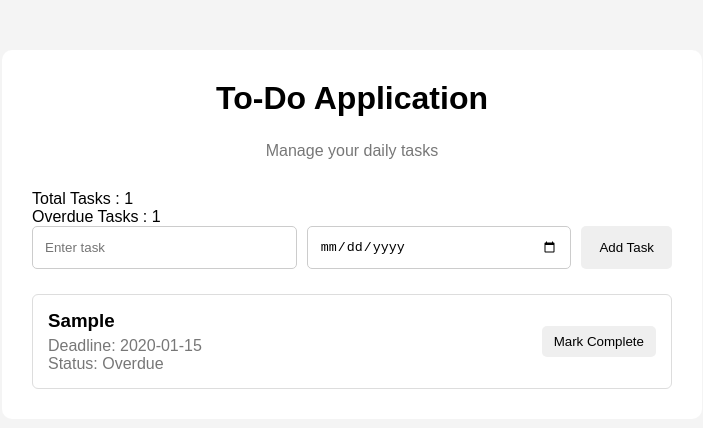
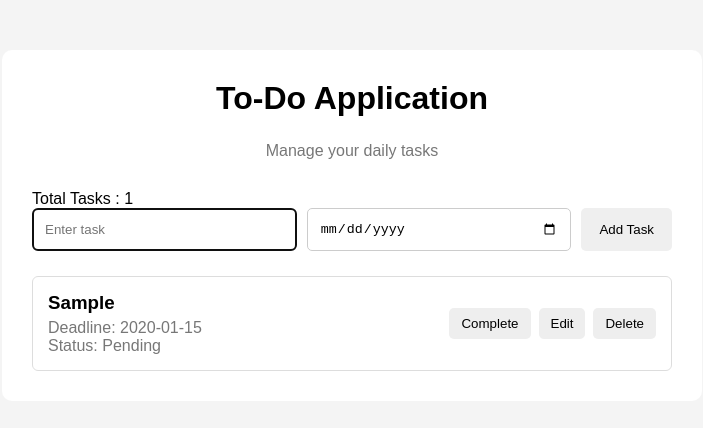
Before and after one commit to JstNibras/To-Do-App, a React (Vite) app in the folder To-Do App/: page / in a window 1280 px wide. Both pictures are taken after typing "Sample", "2020-01-15" into the empty fields and a click on the button "Add Task". Shown: the top 428 px of the page, without its empty margins (288-991 px from the left). Built offline with nearby package versions, Linux system fonts and the light colour scheme.

Commit message:
updated Todo

```diff
--- a/To-Do App/src/components/TodoApp.tsx
+++ b/To-Do App/src/components/TodoApp.tsx
@@ -7,42 +7,72 @@ import Header from "./Header";
 
 function TodoApp() {
 
-    const [todos, setTodos] = useState<Todo[]>(() => {
-        const savedTodos = localStorage.getItem("todos");
+    // const [todos, setTodos] = useState<Todo[]>(() => {
+    //     const savedTodos = localStorage.getItem("todos");
 
-        return savedTodos ? JSON.parse(savedTodos) : [];
-    });
+    //     return savedTodos ? JSON.parse(savedTodos) : [];
+    // });
 
-    const [today, setToday] = useState(() => {
-        return new Date().toISOString().split("T")[0]
-    })
+    // const [today, setToday] = useState(() => {
+    //     return new Date().toISOString().split("T")[0]
+    // })
 
-    useEffect(() => {
-        localStorage.setItem("todos", JSON.stringify(todos))
-    }, [todos])
+    // useEffect(() => {
+    //     localStorage.setItem("todos", JSON.stringify(todos))
+    // }, [todos])
 
-    useEffect(() => {
-        const intervalId = setInterval(() => {
-            setToday(new Date().toISOString().split("T")[0]);
-        }, 60 * 1000);
+    // useEffect(() => {
+    //     const intervalId = setInterval(() => {
+    //         setToday(new Date().toISOString().split("T")[0]);
+    //     }, 60 * 1000);
 
-        return () => {
-            clearInterval(intervalId);
-        };
-    }, []);
+    //     return () => {
+    //         clearInterval(intervalId);
+    //     };
+    // }, []);
 
-    const overdueTodos = todos.filter(
-        todo => !todo.completed && todo.deadline < today
-    )
+    // const overdueTodos = todos.filter(
+    //     todo => !todo.completed && todo.deadline < today
+    // )
 
-    const overdueCount = overdueTodos.length
+    // const overdueCount = overdueTodos.length
 
-    useEffect(() => {
-    document.title =
-        overdueCount > 0
-            ? `Todo App (${overdueCount} overdue)`
-            : "Todo App";
-    }, [overdueCount]);
+    // useEffect(() => {
+    // document.title =
+    //     overdueCount > 0
+    //         ? `Todo App (${overdueCount} overdue)`
+    //         : "Todo App";
+    // }, [overdueCount]);
+
+    // const addTodo = (
+    //     title: string,
+    //     deadline: string
+    // ) => {
+    //     const newTodo: Todo = {
+    //         id: Date.now(),
+    //         title,
+    //         deadline,
+    //         completed: false
+    //     }
+    //     setTodos(prev => [...prev, newTodo])
+    // }
+
+    // const toggleTodo = (id: number) => {
+    //     setTodos(prev =>
+    //     prev.map(todo =>
+    //         todo.id === id
+    //         ? {
+    //             ...todo,
+    //             completed: !todo.completed
+    //             }
+    //         : todo
+    //     )
+    //     );
+    // };
+
+    const [todos, setTodos] = useState<Todo[]>([])
+
+    const [editingTodo, setEditingTodo] = useState<Todo | null>(null)
 
     const addTodo = (
         title: string,
@@ -57,6 +87,32 @@ function TodoApp() {
         setTodos(prev => [...prev, newTodo])
     }
 
+    const updateTodo = (
+        id: number,
+        title: string,
+        deadline: string
+    ) => {
+        setTodos(prev =>
+            prev.map(todo =>
+                todo.id === id
+                    ? {
+                        ...todo,
+                        title,
+                        deadline
+                    }
+                : todo
+            )
+        )
+        setEditingTodo(null)
+    }
+
+
+    const deleteTodo = (id: number) => {
+        setTodos(prev =>
+            prev.filter(todo => todo.id !== id)
+        )
+    }
+
     const toggleTodo = (id: number) => {
         setTodos(prev =>
             prev.map(todo =>
@@ -67,8 +123,8 @@ function TodoApp() {
                     }
                 : todo
             )
-        );
-    };
+        )
+    }
 
     return (
         <div className="todo-app">
@@ -76,14 +132,19 @@ function TodoApp() {
 
             <p>Total Tasks : {todos.length}</p>
 
-            <p>Overdue Tasks : {overdueCount}</p>
-
-            <TodoForm onAddTodo={addTodo}/>
+            <TodoForm
+                onAddTodo={addTodo}
+                onUpdateTodo={updateTodo}
+                editingTodo={editingTodo}
+                onCancelEdit={() => setEditingTodo(null)}
+            />
 
             <TodoList
                 todos={todos}
-                today={today}
-                onToggleTodo={toggleTodo} />
+                onEdit={setEditingTodo}
+                onDelete={deleteTodo}
+                onToggle={toggleTodo}
+            />
 
         </div>
     )
--- a/To-Do App/src/components/TodoForm.tsx
+++ b/To-Do App/src/components/TodoForm.tsx
@@ -1,16 +1,37 @@
-import { useState } from "react";
+import { useEffect, useRef, useState } from "react";
 
 interface TodoFormProps {
     onAddTodo: (
         title: string,
         deadline: string
     ) => void;
+    onUpdateTodo: (
+        id: number,
+        title:string,
+        deadline: string
+    ) => void;
+    editingTodo: {
+        id: number;
+        title: string;
+        deadline: string;
+    } | null;
+    onCancelEdit: () => void;
 }
 
-function TodoForm({onAddTodo}: TodoFormProps){
+function TodoForm({onAddTodo, onUpdateTodo, editingTodo, onCancelEdit}: TodoFormProps){
 
     const [title, setTitle] = useState("")
     const [deadline, setDeadline] = useState("")
+    const inputRef = useRef<HTMLInputElement>(null)
+
+    useEffect(() => {
+        if (editingTodo) {
+            setTitle(editingTodo.title)
+            setDeadline(editingTodo.deadline)
+
+            inputRef.current?.focus()
+        }
+    }, [editingTodo]);
 
     const handleSubmit = (
         event: React.FormEvent<HTMLFormElement>
@@ -23,15 +44,34 @@ function TodoForm({onAddTodo}: TodoFormProps){
             return;
         }
 
-        onAddTodo(trimmedTitle, deadline)
+        if (editingTodo) {
+            onUpdateTodo(
+                editingTodo.id,
+                trimmedTitle,
+                deadline
+            )
+        } else {
+            onAddTodo(trimmedTitle, deadline)
+        }
 
         setTitle("")
         setDeadline("")
+
+        inputRef.current?.focus();
+    }
+
+    const handleCancel = () => {
+        setTitle("");
+        setDeadline("");
+        onCancelEdit();
+
+        inputRef.current?.focus();
     }
 
     return (
         <form onSubmit={handleSubmit}>
             <input
+                ref={inputRef}
                 type="text"
                 value={title}
                 onChange={(event) => setTitle(event.target.value)}
@@ -45,8 +85,12 @@ function TodoForm({onAddTodo}: TodoFormProps){
             />
 
             <button type="submit">
-                Add Task
+                {editingTodo ? "Update Task" : "Add Task"}
             </button>
+
+            { editingTodo && (
+                <button type="button" onClick={handleCancel}>Cancel</button>
+            )}
 
         </form>
     )
--- a/To-Do App/src/components/TodoItem.tsx
+++ b/To-Do App/src/components/TodoItem.tsx
@@ -2,18 +2,17 @@ import type { Todo } from "../types/todo";
 
 interface TodoItemProps {
     todo: Todo;
-    today: string;
+    onEdit: (todo: Todo) => void;
+    onDelete: (id: number) => void;
     onToggle: (id: number) => void;
 }
 
 function TodoItem({
     todo,
-    today,
+    onEdit,
+    onDelete,
     onToggle
 }: TodoItemProps) {
-
-    const overdue = !todo.completed && todo.deadline < today
-
     return (
         <div className="todo-item">
 
@@ -22,15 +21,19 @@ function TodoItem({
                 <p>Deadline: {todo.deadline}</p>
                 <p>
                     Status:{" "}
-                    {todo.completed ? "Completed" : overdue ? "Overdue" : "Pending"}
+                    {todo.completed ? "Completed" : "Pending"}
                 </p>
             </div>
 
-            <button onClick={() => onToggle(todo.id)}>
-                {todo.completed
-                ? "Completed"
-                : "Mark Complete"}
-            </button>
+            <div className="actions">
+                <button onClick={() => onToggle(todo.id)}>
+                    {todo.completed
+                    ? "Mark Pending"
+                    : "Complete"}
+                </button>
+                <button onClick={() => onEdit(todo)}>Edit</button>
+                <button onClick={() => onDelete(todo.id)}>Delete</button>
+            </div>
 
         </div>
     )
--- a/To-Do App/src/components/TodoList.tsx
+++ b/To-Do App/src/components/TodoList.tsx
@@ -3,14 +3,16 @@ import type { Todo } from "../types/todo"
 
 interface TodoListProps {
     todos: Todo[];
-    today: string;
-    onToggleTodo: (id: number) => void;
+    onEdit: (todo: Todo) => void;
+    onDelete: (id: number) => void;
+    onToggle: (id: number) => void;
 }
 
 function TodoList({
     todos,
-    today,
-    onToggleTodo
+    onEdit,
+    onDelete,
+    onToggle
 }: TodoListProps){
     return (
         <div className="todo-list">
@@ -18,8 +20,9 @@ function TodoList({
                 <TodoItem
                     key={todo.id}
                     todo={todo}
-                    today={today}
-                    onToggle={onToggleTodo}
+                    onEdit={onEdit}
+                    onDelete={onDelete}
+                    onToggle={onToggle}
                 />
             ))}
         </div>
```
Lines whose indentation alone changed are shown as unchanged.
